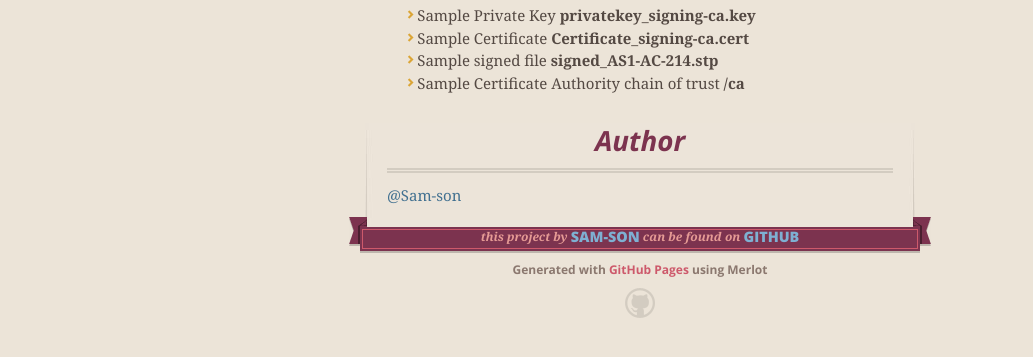
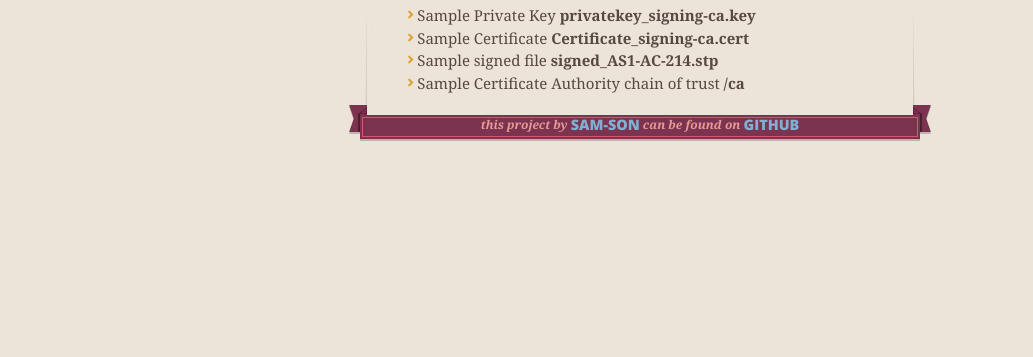
Before and after one commit to Sam-son/STEPAuthorize, a plain HTML site: page index.html in a window 1280 px wide. Shown: the part 581-938 px from the top of the page, without its empty margins (0-1033 px from the left). After the commit the page ends 800 px from the top, so only its background shows below. Drawn offline with nearby package versions, Linux system fonts and the light colour scheme.

Commit message:
Update index.html

```diff
--- a/index.html
+++ b/index.html
@@ -71,10 +71,7 @@
 </li>
 <li>Sample Certificate Authority chain of trust <strong>/ca</strong>
 </li>
-</ul><h3>
-<a name="author" class="anchor" href="#author"><span class="octicon octicon-link"></span></a>Author</h3>
-
-<p><a href="https://github.com/Sam-son" class="user-mention">@Sam-son</a></p>
+</ul>
       </section>
 
       <footer>
@@ -85,8 +82,8 @@
           <span class="left-tail"></span>
           <span class="right-tail"></span>
         </span>
-        <p>Generated with <a href="http://pages.github.com">GitHub Pages</a> using Merlot</p>
-        <span class="octocat"></span>
+        <!--<p>Generated with <a href="http://pages.github.com">GitHub Pages</a> using Merlot</p>
+        <span class="octocat"></span>-->
       </footer>
 
     </div>
```
